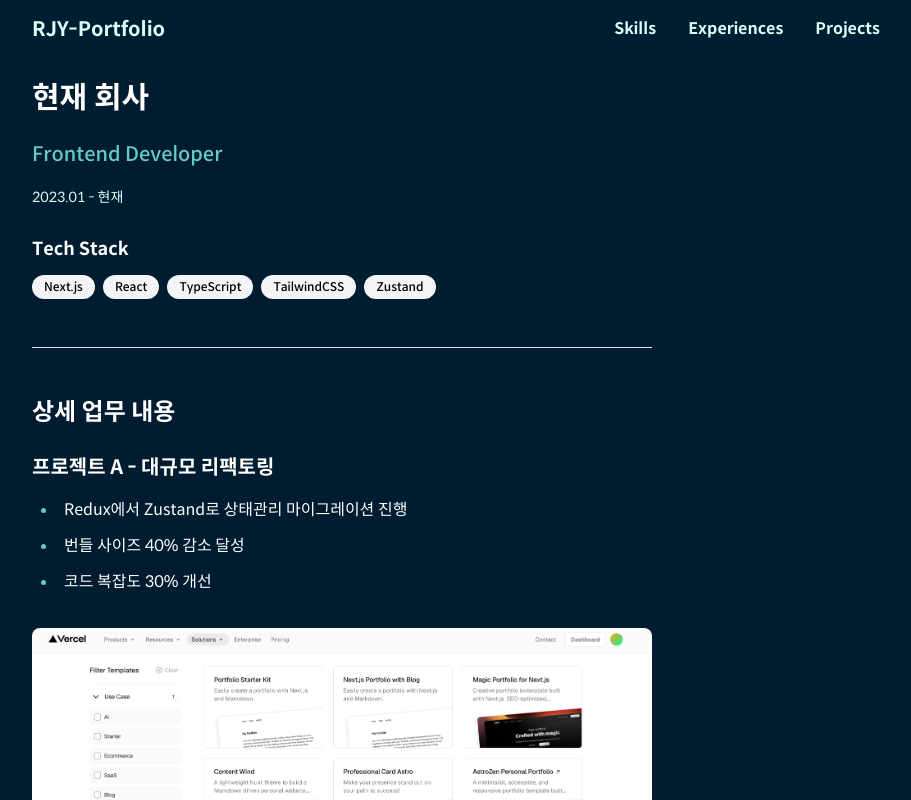
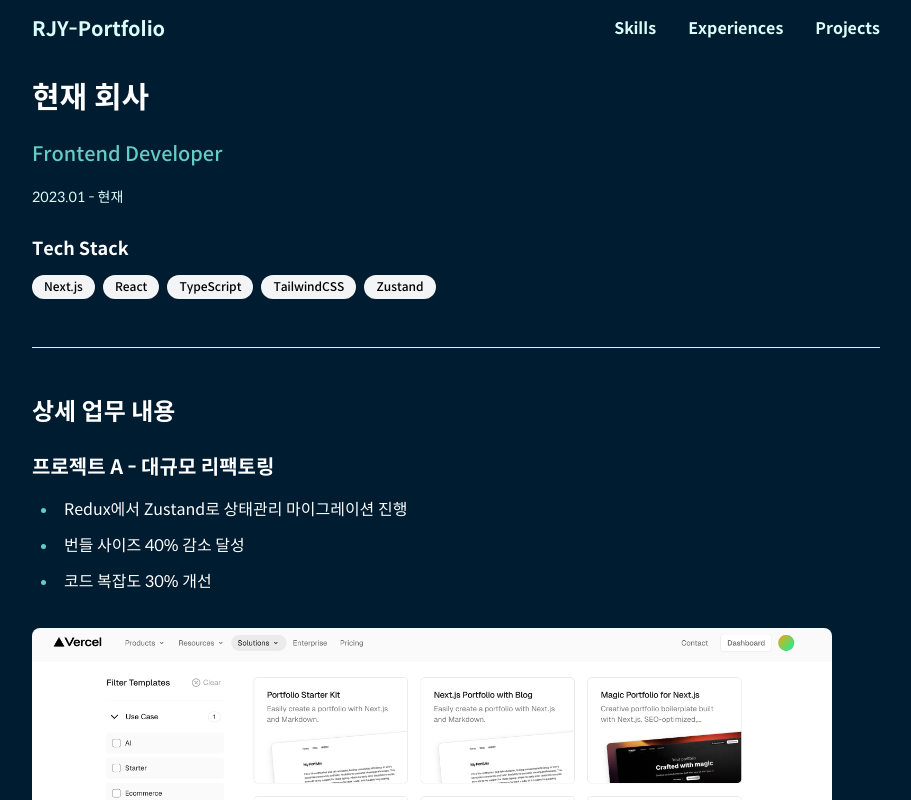
Before and after one commit to meldyssey/rjy-portfolio, a Next.js app: page /experience/company-1 in a window 1280 px wide. Shown: the top 800 px of the page, without its empty margins (184-1095 px from the left). Built offline with nearby package versions, Linux system fonts and the light colour scheme.

Commit message:
style: 상세페이지 레이아웃 수정

```diff
--- a/src/app/experience/[slug]/page.tsx
+++ b/src/app/experience/[slug]/page.tsx
@@ -19,7 +19,7 @@ export default async function Page({
   const { metadata, content } = experience;
 
   return (
-    <article className="prose pt-20 py-12">
+    <article className="prose max-w-4xl mx-auto pt-20 py-12">
       {/* 헤더 */}
       <div className="mb-8 pb-6 border-b border-gray-200">
         <h1 className="text-3xl font-bold mb-2">{metadata.company}</h1>
--- a/src/app/project/[slug]/page.tsx
+++ b/src/app/project/[slug]/page.tsx
@@ -19,7 +19,7 @@ export default async function Page({
   const { metadata, content } = project;
 
   return (
-    <article className="prose pt-20 py-12">
+    <article className="prose max-w-4xl mx-auto pt-20 py-12">
       {/* 헤더 */}
       <div className="mb-8 pb-6 border-b border-gray-200">
         <h1 className="text-3xl font-bold mb-2">{metadata.title}</h1>
--- a/src/content/experiences/company-1.mdx
+++ b/src/content/experiences/company-1.mdx
@@ -23,7 +23,7 @@ techStack:
 - 번들 사이즈 40% 감소 달성
 - 코드 복잡도 30% 개선
 
-![테스트 이미지](/experience/company-1/company-main.png)
+![테스트 이미지](/project-1.png)
 
 ### 프로젝트 B - 신규 기능 개발
 
--- a/src/lib/mdx.ts
+++ b/src/lib/mdx.ts
@@ -44,8 +44,6 @@ export function getExperienceBySlug(slug: string): ExperienceData | null {
 
   const fileContents = fs.readFileSync(fullPath, "utf-8");
   const { data, content } = matter(fileContents);
-
-  console.log(data);
 
   return {
     metadata: data as ExperienceMetadata,
```
Also changed, not shown: 1 other file (tests, documents, lock files or other folders).
